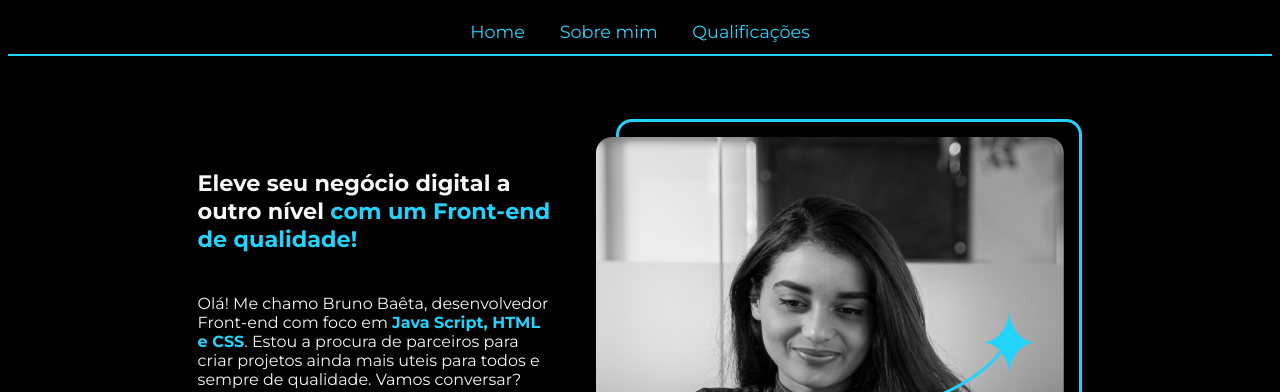
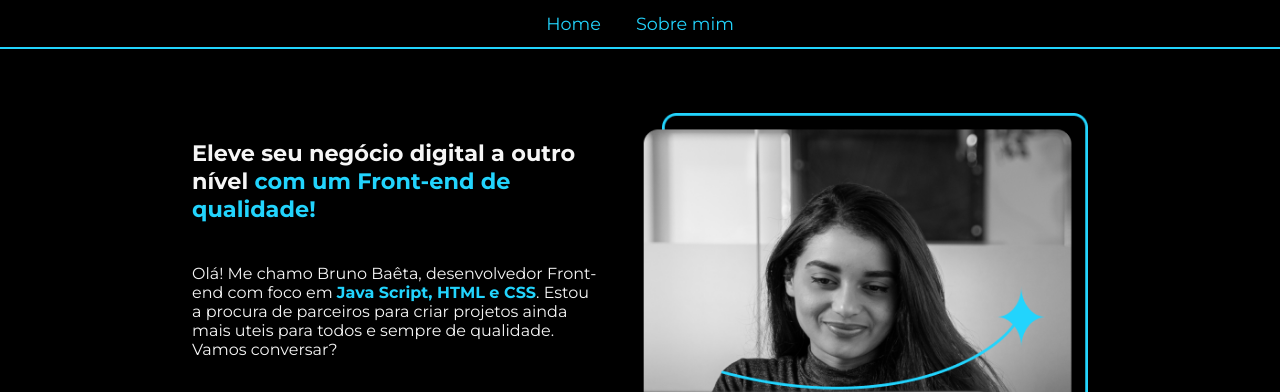
Before and after one commit to BrunoDevi/Portfolio_simples, a plain HTML site: page index.html in a window 1280 px wide. Shown: the top 392 px of the page. Drawn offline with Linux system fonts and the light colour scheme; a script that the page names is missing.

Commit message:
arquive modification

```diff
--- a/index.html
+++ b/index.html
@@ -12,7 +12,6 @@
         <nav class="cabecalho__menu">
             <a class="cabecalho__menu__link" href="index.html">Home</a>
             <a class="cabecalho__menu__link" href="about.html">Sobre mim</a>
-            <a class="cabecalho__menu__link" href="Qualification.html">Qualificações</a>
         </nav>
     </header>
     <main class="container">
@@ -28,7 +27,7 @@
                 </section>
             </div>
         </section>
-        <img class="Imagem" src="imagens/Imagem.png" alt="Foto do desenvolvedor">
+        <img class="imagem" src="imagens/Imagem.png" alt="Foto do desenvolvedor">
     </main>
     <footer class="rodape">
         <p>#Developed by BrunoDevi</p>
--- a/styles.css
+++ b/styles.css
@@ -18,6 +18,7 @@ body{
     box-sizing: border-box;
     background-color: var(--cor-primaria);
     color: var(--cor-secundaria);
+    margin: 0px;
 }
 
 .cabecalho {
@@ -44,7 +45,7 @@ body{
     border-radius: 5px;
     background-color: var(--cor-terciaria);
     color: var(--cor-primaria);
-    transition-duration: 1s;
+    transition-duration: 0.5s;
     background-color: 0.8;
 
 }
@@ -57,7 +58,7 @@ body{
     gap: 40px;
 }
 .container__conteudo{
-    width: 615px;
+    width: 50%;
     display: flex;
     flex-direction: column;
     align-items: center;
@@ -129,6 +130,11 @@ body{
 .link__botao:hover{
     background-color: var(--cor-hover);
 }
+
+.imagem {
+    width: 50%;
+}
+
 .rodape{
     color: var(--cor-primaria);
     background-color: var(--cor-terciaria);
```
Also changed, not shown: Qualification.html (deleted, +0 -24 lines), about.html (+1 -2 lines).
